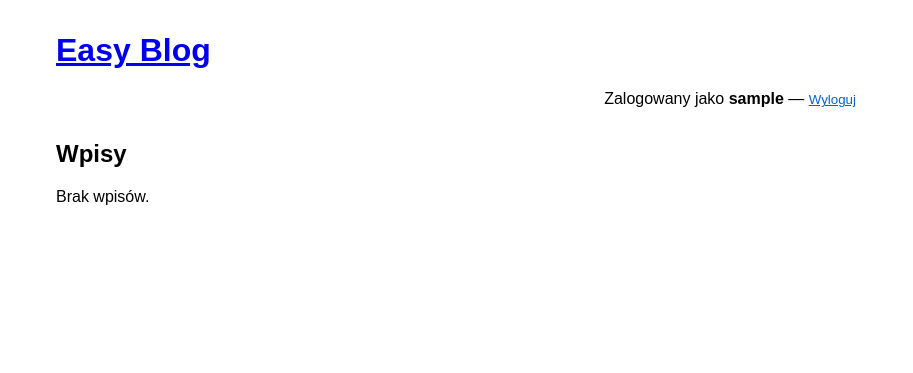
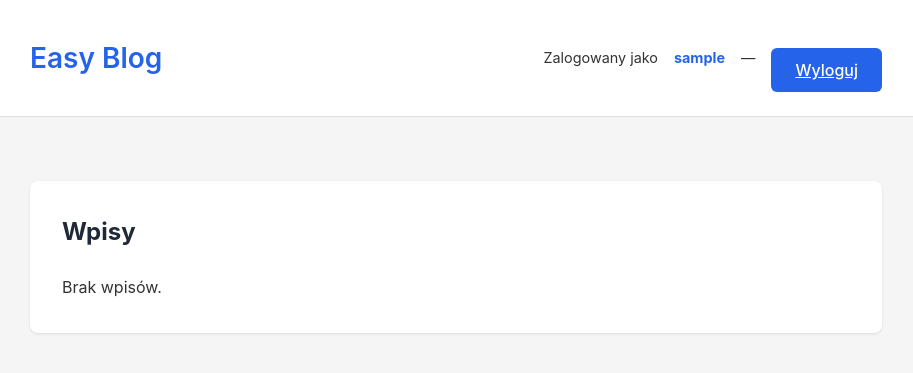
Before and after one commit to Ukaszok/easy-blog, a Django app: page / in a window 1280 px wide. Shown: the top 373 px of the page, without its empty margins (184-1097 px from the left). Run offline with Django 5.2, Linux system fonts and the light colour scheme; the visitor is signed in with stand-in values (Sample User, id 1); data that the repository does not hold is empty; some libraries are stand-ins or nearby versions.

Commit message:
Zmiana stylu i fix w setupie projektu na start

```diff
--- /dev/null
+++ b/blog/static/blog/css/style.css
@@ -0,0 +1,252 @@
+* {
+  margin: 0;
+  padding: 0;
+  box-sizing: border-box;
+}
+
+body {
+  font-family: -apple-system, BlinkMacSystemFont, 'Segoe UI', Roboto, 'Helvetica Neue', Arial, sans-serif;
+  line-height: 1.6;
+  color: #333;
+  background: #f5f5f5;
+  padding: 0;
+}
+
+.container {
+  max-width: 900px;
+  margin: 0 auto;
+  padding: 2rem 1.5rem;
+}
+
+header {
+  background: white;
+  border-bottom: 1px solid #e0e0e0;
+  padding: 1.5rem 0;
+  margin-bottom: 2rem;
+}
+
+header .container {
+  display: flex;
+  justify-content: space-between;
+  align-items: center;
+  padding: 0 1.5rem;
+}
+
+header h1 {
+  font-size: 1.75rem;
+  font-weight: 600;
+}
+
+header h1 a {
+  color: #2563eb;
+  text-decoration: none;
+}
+
+header h1 a:hover {
+  color: #1d4ed8;
+}
+
+.user-info {
+  display: flex;
+  align-items: center;
+  gap: 1rem;
+  font-size: 0.9rem;
+}
+
+.user-info strong {
+  color: #2563eb;
+}
+
+.user-info a {
+  color: #666;
+  text-decoration: none;
+  transition: color 0.2s;
+}
+
+.user-info a:hover {
+  color: #2563eb;
+}
+
+.user-info form {
+  display: inline;
+}
+
+.logout-btn {
+  background: none;
+  border: none;
+  padding: 0;
+  color: #666;
+  text-decoration: underline;
+  cursor: pointer;
+  font-size: inherit;
+  font-family: inherit;
+  transition: color 0.2s;
+}
+
+.logout-btn:hover {
+  color: #2563eb;
+}
+
+main {
+  background: white;
+  border-radius: 8px;
+  padding: 2rem;
+  box-shadow: 0 1px 3px rgba(0, 0, 0, 0.1);
+}
+
+h2 {
+  font-size: 1.5rem;
+  margin-bottom: 1.5rem;
+  color: #1f2937;
+}
+
+h3 {
+  font-size: 1.25rem;
+  margin-bottom: 1rem;
+  color: #374151;
+}
+
+article {
+  margin-bottom: 2rem;
+  padding-bottom: 2rem;
+  border-bottom: 1px solid #e5e7eb;
+}
+
+article:last-child {
+  border-bottom: none;
+  margin-bottom: 0;
+  padding-bottom: 0;
+}
+
+article h3 {
+  margin-bottom: 0.5rem;
+}
+
+article h3 a {
+  color: #2563eb;
+  text-decoration: none;
+  transition: color 0.2s;
+}
+
+article h3 a:hover {
+  color: #1d4ed8;
+  text-decoration: underline;
+}
+
+.meta {
+  color: #6b7280;
+  font-size: 0.875rem;
+  margin-bottom: 0.75rem;
+}
+
+.body {
+  color: #4b5563;
+  line-height: 1.7;
+  margin-top: 1rem;
+}
+
+.body p {
+  margin-bottom: 1rem;
+}
+
+form {
+  margin-top: 1.5rem;
+}
+
+form p {
+  margin-bottom: 1rem;
+}
+
+form label {
+  display: block;
+  margin-bottom: 0.5rem;
+  font-weight: 500;
+  color: #374151;
+}
+
+form input[type="text"],
+form input[type="email"],
+form input[type="password"],
+form textarea {
+  width: 100%;
+  padding: 0.75rem;
+  border: 1px solid #d1d5db;
+  border-radius: 6px;
+  font-size: 1rem;
+  font-family: inherit;
+  transition: border-color 0.2s, box-shadow 0.2s;
+}
+
+form input[type="text"]:focus,
+form input[type="email"]:focus,
+form input[type="password"]:focus,
+form textarea:focus {
+  outline: none;
+  border-color: #2563eb;
+  box-shadow: 0 0 0 3px rgba(37, 99, 235, 0.1);
+}
+
+form textarea {
+  min-height: 120px;
+  resize: vertical;
+}
+
+button[type="submit"] {
+  background: #2563eb;
+  color: white;
+  border: none;
+  padding: 0.75rem 1.5rem;
+  border-radius: 6px;
+  font-size: 1rem;
+  font-weight: 500;
+  cursor: pointer;
+  transition: background 0.2s;
+}
+
+button[type="submit"]:hover {
+  background: #1d4ed8;
+}
+
+.comments {
+  margin-top: 3rem;
+  padding-top: 2rem;
+  border-top: 2px solid #e5e7eb;
+}
+
+.comment {
+  background: #f9fafb;
+  padding: 1.25rem;
+  border-radius: 6px;
+  margin-bottom: 1rem;
+  border-left: 3px solid #2563eb;
+}
+
+.comment p {
+  margin-bottom: 0.5rem;
+}
+
+.comment strong {
+  color: #1f2937;
+}
+
+.add-comment {
+  margin-top: 2rem;
+  padding-top: 2rem;
+  border-top: 1px solid #e5e7eb;
+}
+
+@media (max-width: 768px) {
+  .container {
+    padding: 1rem;
+  }
+
+  main {
+    padding: 1.5rem;
+  }
+
+  header .container {
+    flex-direction: column;
+    align-items: flex-start;
+    gap: 1rem;
+  }
+}
--- a/blog/templates/blog/base.html
+++ b/blog/templates/blog/base.html
@@ -1,38 +1,36 @@
+{% load static %}
 <!doctype html>
 <html lang="en">
   <head>
     <meta charset="utf-8">
     <meta name="viewport" content="width=device-width, initial-scale=1">
     <title>Easy Blog</title>
-    <link rel="stylesheet" href="https://cdn.jsdelivr.net/npm/modern-css-reset/dist/reset.min.css">
-    <style>
-      body { font-family: Arial, sans-serif; max-width: 800px; margin: 2rem auto; padding: 0 1rem; }
-      header { margin-bottom: 2rem; }
-      article { margin-bottom: 2rem; }
-      .meta { color: #666; font-size: 0.9rem; }
-      form input, form textarea { width: 100%; padding: 0.5rem; margin-bottom: 0.5rem }
-      .comments { margin-top: 2rem; }
-    </style>
+    <link rel="stylesheet" href="{% static 'blog/css/style.css' %}">
   </head>
   <body>
     <header>
+      <div class="container">
         <h1><a href="/">Easy Blog</a></h1>
-      <div style="float:right;">
+        <div class="user-info">
           {% if request.user.is_authenticated %}
             Zalogowany jako <strong>{{ request.user.username }}</strong>
             —
-          <form method="post" action="{% url 'blog:logout' %}" style="display:inline; margin:0;">
+            <form method="post" action="{% url 'blog:logout' %}">
               {% csrf_token %}
-            <button type="submit" style="background:none;border:none;padding:0;color:#06c;text-decoration:underline;cursor:pointer">Wyloguj</button>
+              <button type="submit" class="logout-btn">Wyloguj</button>
             </form>
           {% else %}
-          <a href="{% url 'blog:login' %}">Zaloguj</a> — <a href="{% url 'blog:register' %}">Rejestracja</a>
+            <a href="{% url 'blog:login' %}">Zaloguj</a>
+            —
+            <a href="{% url 'blog:register' %}">Rejestracja</a>
           {% endif %}
         </div>
-      <div style="clear:both"></div>
+      </div>
     </header>
+    <div class="container">
       <main>
         {% block content %}{% endblock %}
       </main>
+    </div>
   </body>
 </html>
```
Also changed, not shown: blog/migrations/0001_initial.py (added), blog/migrations/__init__.py (added), 1 other file. Lines whose indentation alone changed are shown as unchanged.
